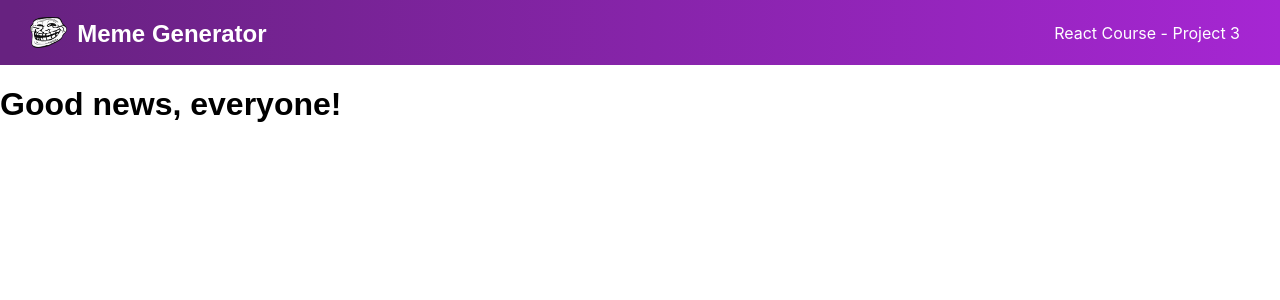
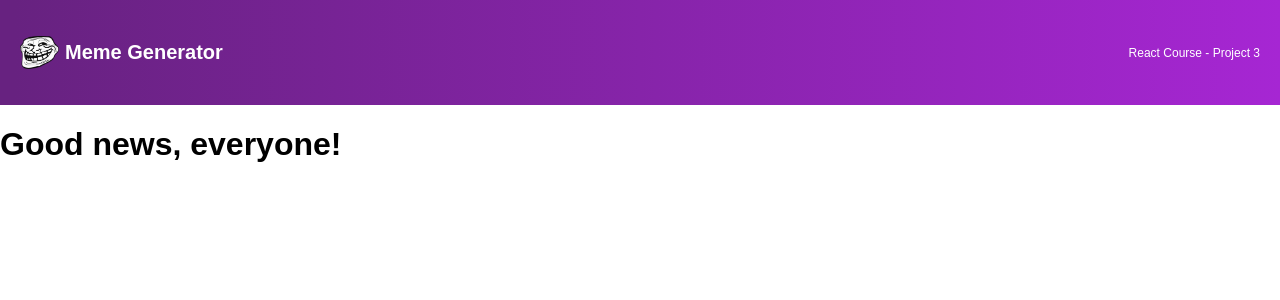
Before and after one commit to YuriiLitvin/Meme-generator, a React (Create React App) app: page / in a window 1280 px wide. Shown: the top 300 px of the page. Built offline with nearby package versions, Linux system fonts and the light colour scheme.

Commit message:
style.css: Change tag styles; Header.js: Remove useless div tag

```diff
--- a/public/style.css
+++ b/public/style.css
@@ -4,29 +4,25 @@ body {
 }
 
 .header {
+    display: flex;
+    align-items: center;
+    height: 65px;
     background: linear-gradient(90deg, #672280 1.18%, #A626D3 100%);
-    height: 65px;
-    display: flex;
-    justify-content: space-between;
     color: #FFFFFF;
+    padding: 20px;
 }
 
-.header--left-part {
-    display: flex;
-    margin-left: 20px;
-
-}
-
-.header--logo {
-    height: 31px;
-    margin: auto 10px;
+.header--image {
+    height: 50%;
+    margin-right: 6px;
 }
 
 .header--title {
-    /* margin: auto 0; */
+    font-size: 1.25rem;
+    margin-right: auto;
 }
 
-.header--right-part {
-    font-family: "Inter", sans-serif;
-    margin: auto 40px;
+.header--project {
+    font-size: 0.75rem;
+    font-weight: 500;
 }
--- a/src/components/Header.js
+++ b/src/components/Header.js
@@ -3,12 +3,10 @@ import logo from "../images/Troll Face.png";
 
 export default function Header() {
     return (
-        <div className="header">
-            <div className="header--left-part">
-                <img className="header--logo" src={logo} alt="meme-generator" />
+        <header className="header">
+                <img className="header--image" src={logo} alt="meme-generator" />
                 <h2 className="header--title">Meme Generator</h2>
-            </div>
-            <p className="header--right-part">React Course - Project 3</p>
-        </div>
+            <p className="header--project">React Course - Project 3</p>
+        </header>
     )
 }
```
